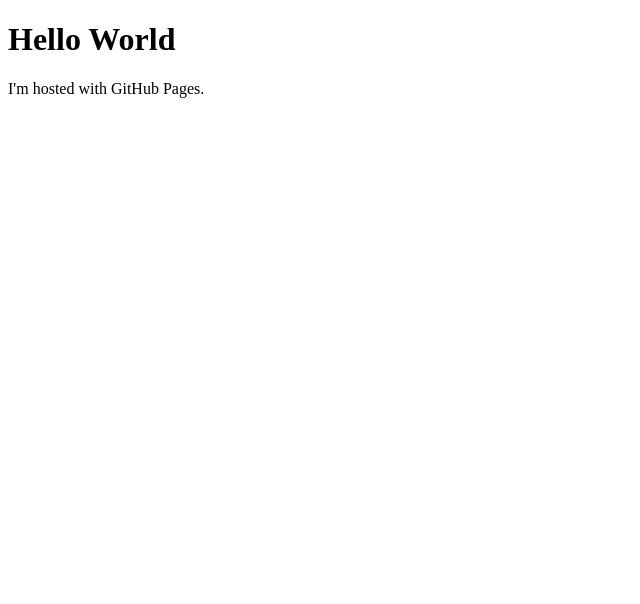
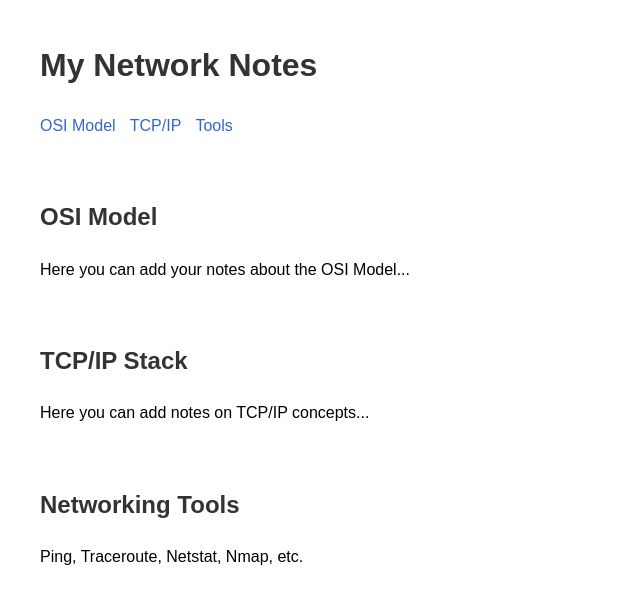
Before and after one commit to sgurr-gleann/sgurr-gleann.github.io, a plain HTML site: page index.html in a window 1280 px wide. Shown: the whole page, without its empty margins (0-640 px from the left). Drawn offline with Linux system fonts and the light colour scheme.

Commit message:
update index.html

```diff
--- a/index.html
+++ b/index.html
@@ -1,7 +1,38 @@
+<!-- index.html -->
 <!DOCTYPE html>
-<html>
+<html lang="en">
+<head>
+  <meta charset="UTF-8">
+  <title>My Network Notes</title>
+  <meta name="viewport" content="width=device-width, initial-scale=1">
+  <style>
+    body { font-family: sans-serif; margin: 40px; max-width: 700px; line-height: 1.6; }
+    nav a { margin-right: 10px; color: #3366cc; text-decoration: none; }
+    h1, h2 { color: #333; }
+    section { margin-top: 60px; }
+  </style>
+</head>
 <body>
-<h1>Hello World</h1>
-<p>I'm hosted with GitHub Pages.</p>
+  <h1>My Network Notes</h1>
+  <nav>
+    <a href="#osi">OSI Model</a>
+    <a href="#tcp">TCP/IP</a>
+    <a href="#tools">Tools</a>
+  </nav>
+
+  <section id="osi">
+    <h2>OSI Model</h2>
+    <p>Here you can add your notes about the OSI Model...</p>
+  </section>
+
+  <section id="tcp">
+    <h2>TCP/IP Stack</h2>
+    <p>Here you can add notes on TCP/IP concepts...</p>
+  </section>
+
+  <section id="tools">
+    <h2>Networking Tools</h2>
+    <p>Ping, Traceroute, Netstat, Nmap, etc.</p>
+  </section>
 </body>
 </html>
```
